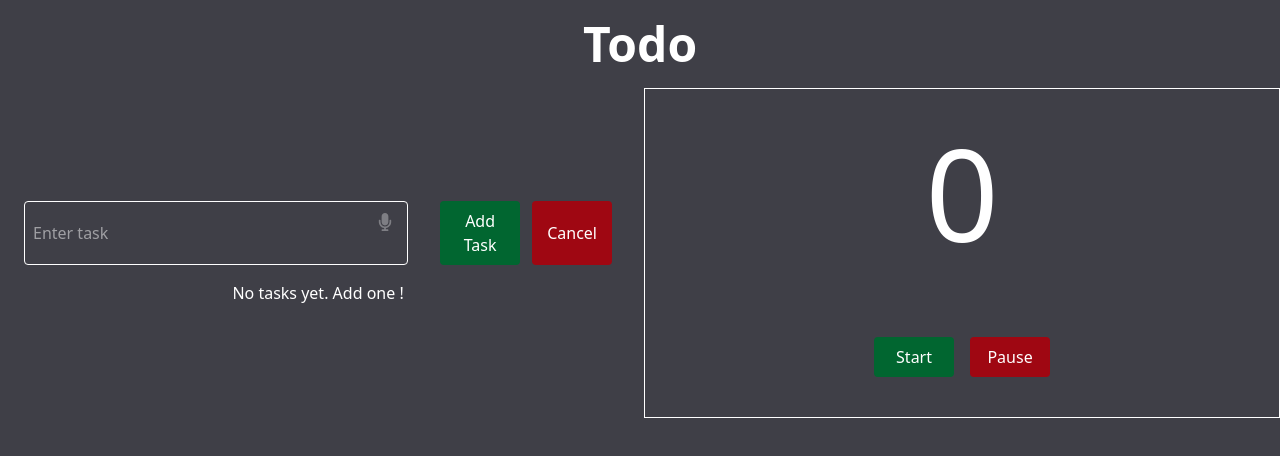
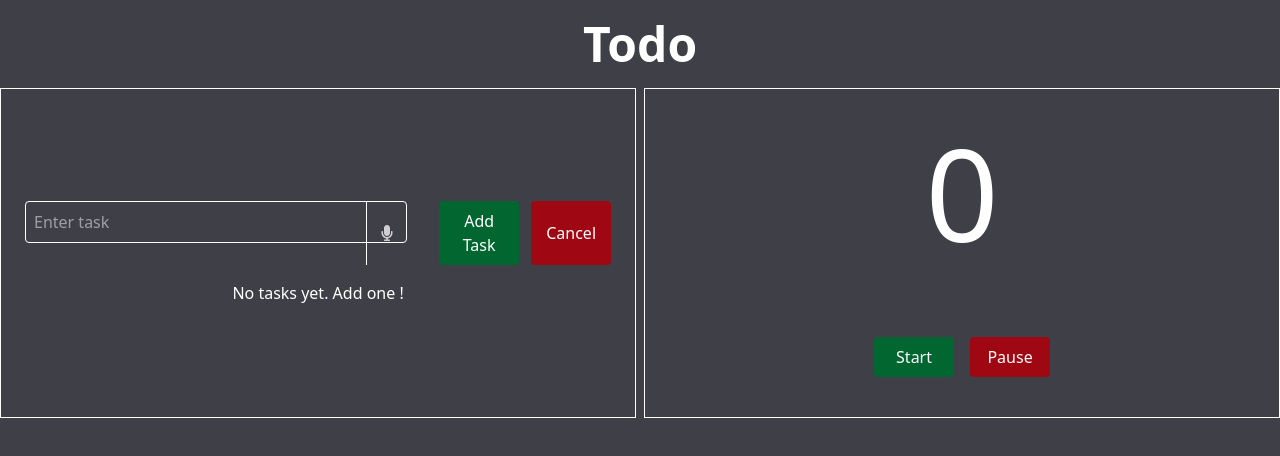
Before and after one commit to lezyCoder/Todo_SpeechRecogination, a React (Vite) app: page / in a window 1280 px wide. Shown: the top 456 px of the page. Built offline with nearby package versions, Linux system fonts and the light colour scheme.

Commit message:
UI upgrage | Speech Recogintion Added

```diff
--- a/src/Todo.jsx
+++ b/src/Todo.jsx
@@ -22,6 +22,8 @@ const Todo = () => {
         }
     }, [todos]); // Runs every time todos changes
 
+
+    // Creating the task
     const handleSubmit = (e) => {
         e.preventDefault();
 
@@ -40,6 +42,7 @@ const Todo = () => {
         setTodo("");
     }
 
+    // Deleting the task
     const handleDelete = (indexToDelete) => {
         const filteredTodos = todos.filter((task, index) => index !== indexToDelete);
         setTodos(filteredTodos);
@@ -50,30 +53,78 @@ const Todo = () => {
         }
     }
 
+    // Updating the task
     const handleEdit = (indexToEdit) => {
         const taskToEdit = todos[indexToEdit]; // also can be done using array find method
         // const taskToEdit = todos.find((task, index) => index == indexToEdit)
         setTodo(taskToEdit);
         setEditingIndex(indexToEdit);
     }
+
+    //  Speech handling (Speech to text )
+    const handleSpeech = () => {
+        const SpeechRecognition =  window.SpeechRecognition || window.webkitSpeechRecognition;
+
+        if (!SpeechRecognition) {
+            alert("Speech Recognition is not supported in your browser.");
+            return;
+        }
+
+        const recognition = new SpeechRecognition();
+        recognition.lang = "en-US";
+        recognition.interimResults = false;
+        recognition.maxAlternatives = 1;
+
+        recognition.start();
+
+        recognition.onresult = (event) => {
+            const spokenText = event.results[0][0].transcript;
+            setTodo(spokenText); // Fill the input with spoken text
+        };
+
+        recognition.onerror = (event) => {
+            console.error("Speech recognition error:", event.error);
+        };
+    };
+
+
+
     return (
-        <div className="todo-Container w-1/2 flex flex-col px-4 justify-center overflow-auto" >
-            <form onSubmit={handleSubmit} className='w-full p-2 relative flex gap-4'>
-                <input
-                    type="text"
-                    placeholder='Enter task'
-                    value={todo}
-                    onChange={(e) => setTodo(e.target.value)}
-                    className='border border-white rounded  text-white p-2 w-2/3 outline-none'
-                />
-                <div className='btns flex gap-3'>
-                    <button type="submit" className='outline-none  cursor-pointer rounded p-2 w-20 ml-4 bg-green-800 hover:scale-[0.9] ease-in-out'>
-                        {editingIndex !== null ? "Update " : "Add Task"}
+        <div className="todo-Container w-1/2 flex flex-col px-4 border  justify-center overflow-auto" >
+            <form onSubmit={handleSubmit} className="w-full p-2 flex gap-4 relative">
+
+                <div className="relative w-2/3">
+                    <input
+                        type="text"
+                        placeholder="Enter task"
+                        value={todo}
+                        onChange={(e) => setTodo(e.target.value)}
+                        className="border border-white rounded text-white p-2 w-full pr-12 outline-none"
+                    />
+
+                    {/* Mic button inside input */}
+                    <button
+                        type="button"
+                        onClick={handleSpeech}
+                        className="absolute right-0 top-0 h-full px-3 flex items-center justify-center
+                 border-l border-white bg-transparent cursor-pointer"
+                    >
+                        <FaMicrophone className="text-zinc-100 opacity-80" />
+                    </button>
+                </div>
+
+                <div className="btns flex gap-3">
+                    <button
+                        type="submit"
+                        className="outline-none cursor-pointer rounded p-2 w-20 ml-4 bg-green-800
+                 hover:scale-[0.9] ease-in-out"
+                    >
+                        {editingIndex !== null ? "Update" : "Add Task"}
                     </button>
 
                     <button
                         type="button"
-                        className=' outline-none rounded bg-red-800 p-2 w-20 hover:scale-[0.9] ease-in-out cursor-pointer'
+                        className="outline-none rounded bg-red-800 p-2 w-20 hover:scale-[0.9] ease-in-out cursor-pointer"
                         onClick={() => {
                             setTodo("");
                             setEditingIndex(null);
@@ -82,13 +133,8 @@ const Todo = () => {
                         Cancel
                     </button>
                 </div>
+            </form>
 
-
-
-                <button type="submit" className='p-2 ml-4 absolute left-84 top-3 opacity-35 '>
-                    <FaMicrophone className='font-semibold text-lg text-zinc-100' />
-                </button>
-            </form>
             <ul className='w-full  p-2 '  >
                 {todos.length === 0 ? (
                     <p className='text-white text-center'>No tasks yet. Add one !</p>
```
